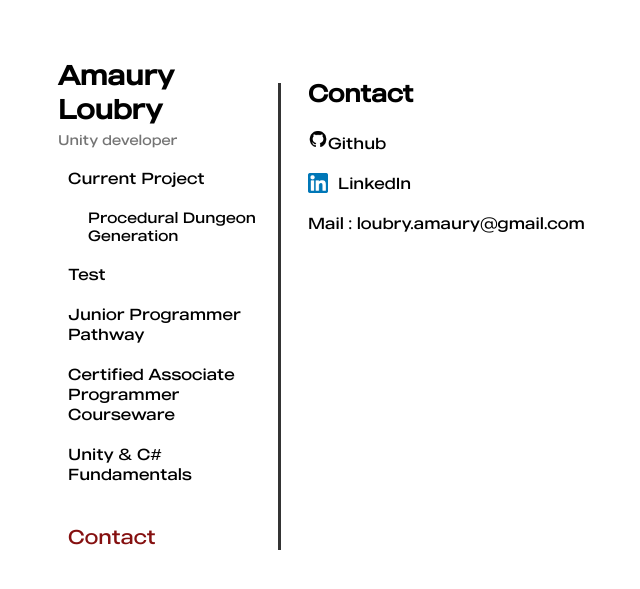
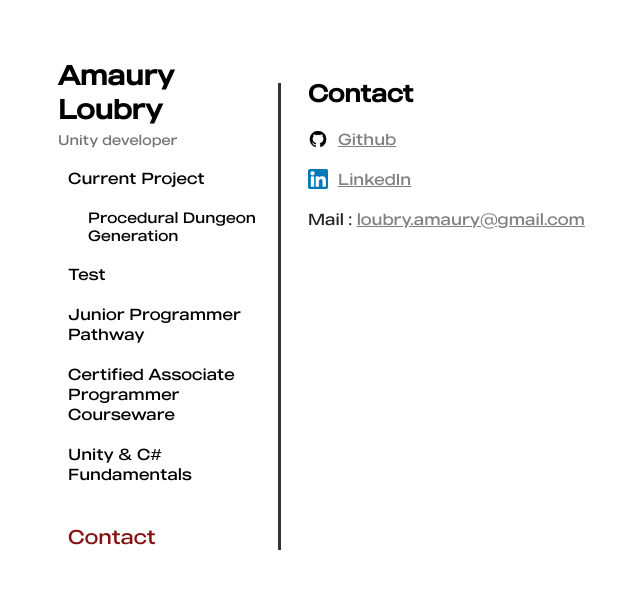
Before and after one commit to PoursMo/poursmo.github.io, a Jekyll site: the page built from content/contact.html, in a window 1280 px wide. Shown: the top 589 px of the page, without its empty margins (105-745 px from the left). Built offline with Jekyll 4.4.1, drawn with Linux system fonts in a browser that asks for light colours.

Commit message:
Make contact page

```diff
--- a/assets/style.css
+++ b/assets/style.css
@@ -109,18 +109,24 @@ div.center {
 }
 
 /* Text styles */
-#content-wrapper p {
+#content-wrapper p,
+#content-wrapper .p-like {
     line-height: 2;
     font-size: 16px;
     color: #242424;
 }
 
-#content-wrapper p a {
+#content-wrapper .p-like {
+    line-height: unset !important;
+}
+#content-wrapper p a,
+#content-wrapper .p-like a {
     color: grey;
     text-decoration: underline;
 }
 
-#content-wrapper p a:hover {
+#content-wrapper p a:hover,
+#content-wrapper .p-like a:hover {
     color: #2e6c2b;
 }
 
@@ -141,6 +147,7 @@ div.center {
     display: flex;
     flex-direction: row;
     gap: 10px;
+    align-items: center;
 }
 /* *********** */
 
--- a/content/contact.html
+++ b/content/contact.html
@@ -2,8 +2,7 @@
 layout: default
 title: Contact
 ---
-
-<p>
+<div class="p-like">
     <a target="_blank" href="https://github.com/PoursMo">
         <div class="social-container">
             <img class="social-icon" src="/assets/github_icon.webp"><span>Github</span>
@@ -17,4 +16,4 @@ title: Contact
     </a><br>
 
     Mail : <a href="mailto:loubry.amaury@gmail.com">loubry.amaury@gmail.com</a>
-</p>
+</div>
--- a/guillaume.txt
+++ /dev/null
@@ -1,6 +0,0 @@
-sub categories style
-scroll limit
-selected page
-email style
-contact style
-icones dans contact ?
```
